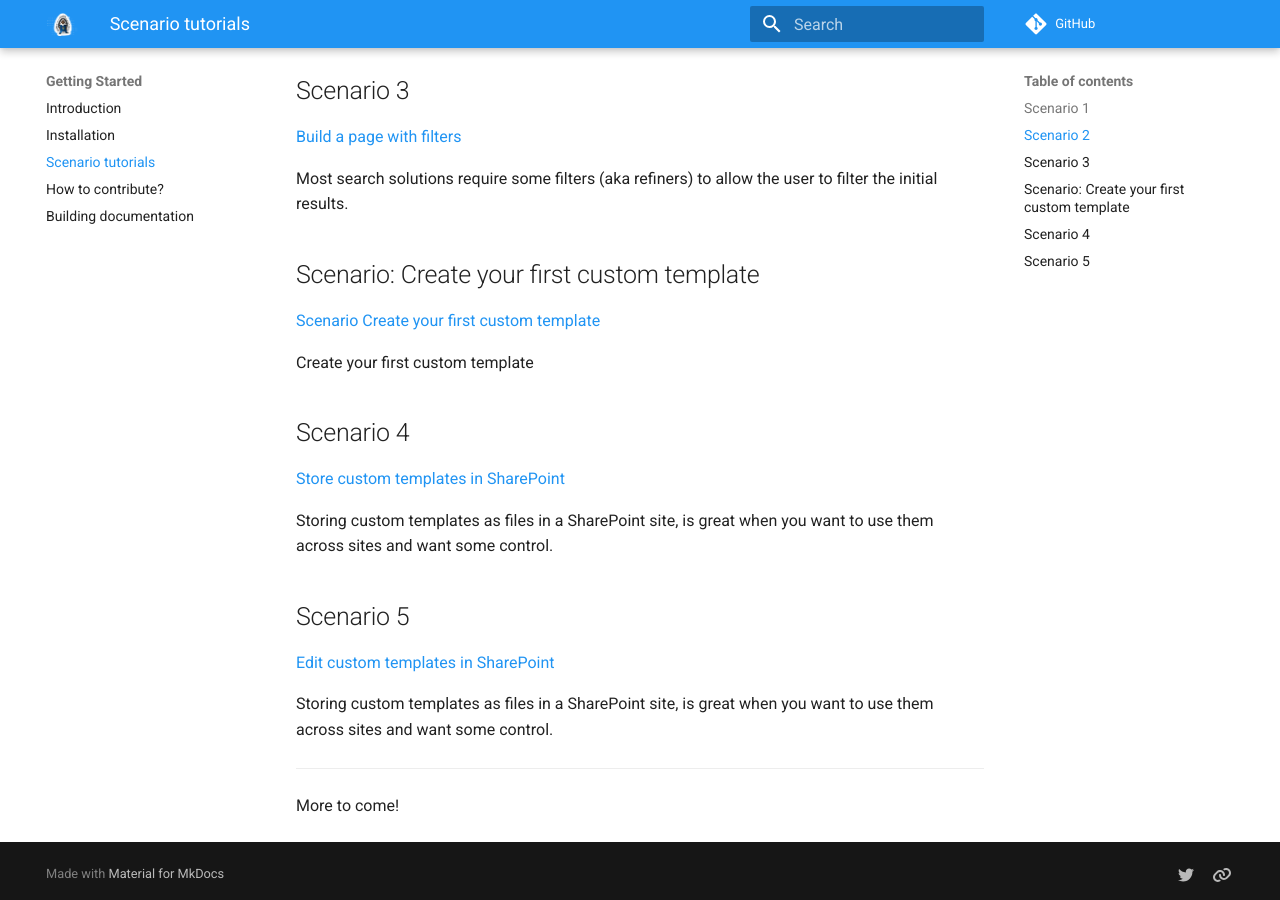
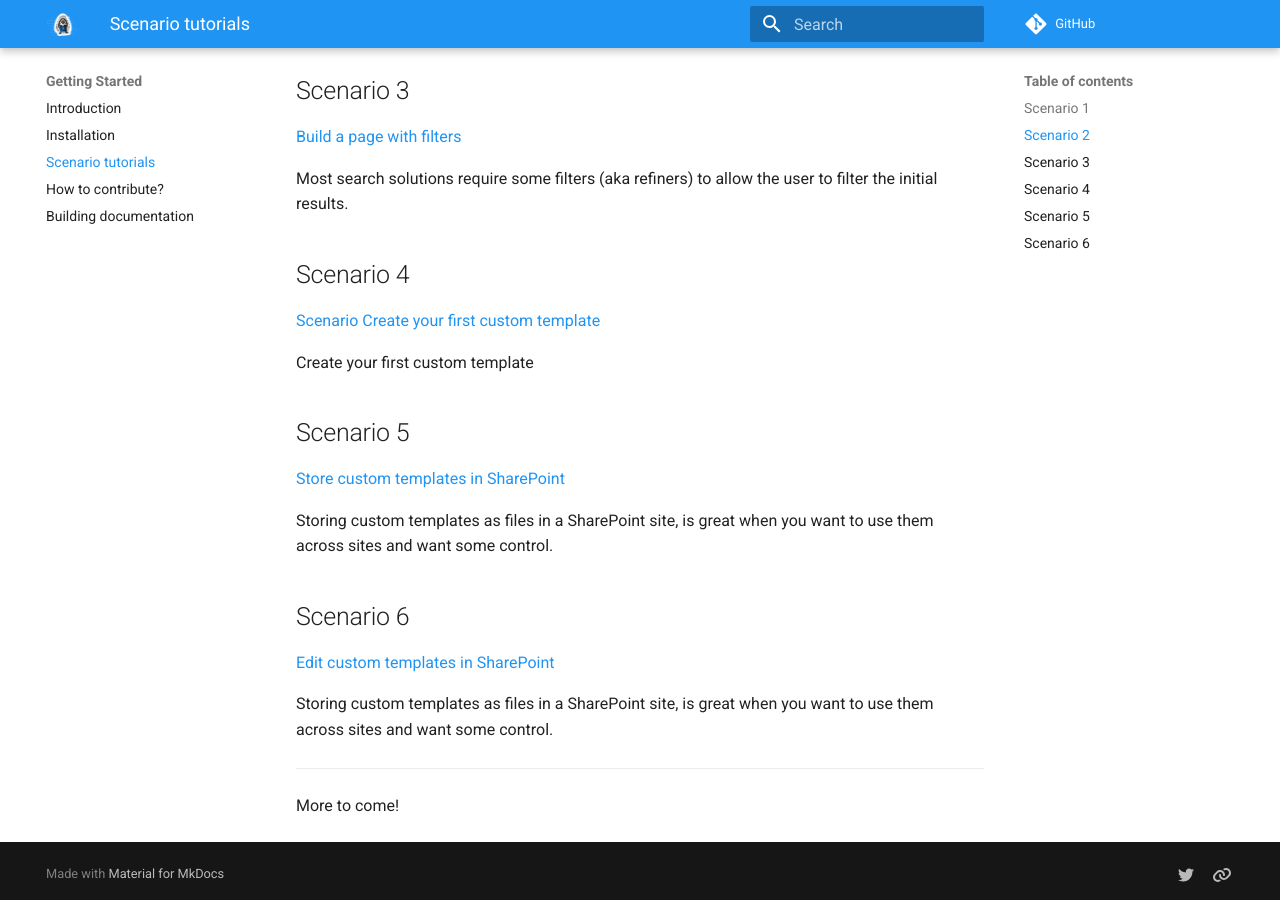
Before and after one commit to dominic5perezd/pnp-modern-search, an MkDocs documentation site: the page built from docs/scenarios/index.md, in a window 1280 px wide and 900 px high, scrolled down 690 px. Built offline with MkDocs 1.6.1 and Material for MkDocs 9.7.7, drawn with Linux system fonts in a browser that asks for light colours; comment, search, counter and statistics services are not loaded.

```diff
--- a/docs/scenarios/index.md
+++ b/docs/scenarios/index.md
@@ -20,19 +20,19 @@ In order to use your custom column values as filters in your PnP Modern Search s
 
 Most search solutions require some filters (aka refiners) to allow the user to filter the initial results.
 
-## Scenario: Create your first custom template
+## Scenario 4
 
 [Scenario Create your first custom template](create-your-first-custom-template.md)
 
 Create your first custom template
 
-## Scenario 4
+## Scenario 5
 
 [Store custom templates in SharePoint](store-custom-templates-in-SharePoint.md)
 
 Storing custom templates as files in a SharePoint site, is great when you want to use them across sites and want some control.
 
-## Scenario 5
+## Scenario 6
 
 [Edit custom templates in SharePoint](edit-custom-templates-in-sharepoint.md)
 
```
Also changed, not shown: docs/scenarios/Store-custom-templates-in-SharePoint.md (+2 -2 lines), docs/scenarios/create-your-first-custom-template.md (+1 -1 lines).
